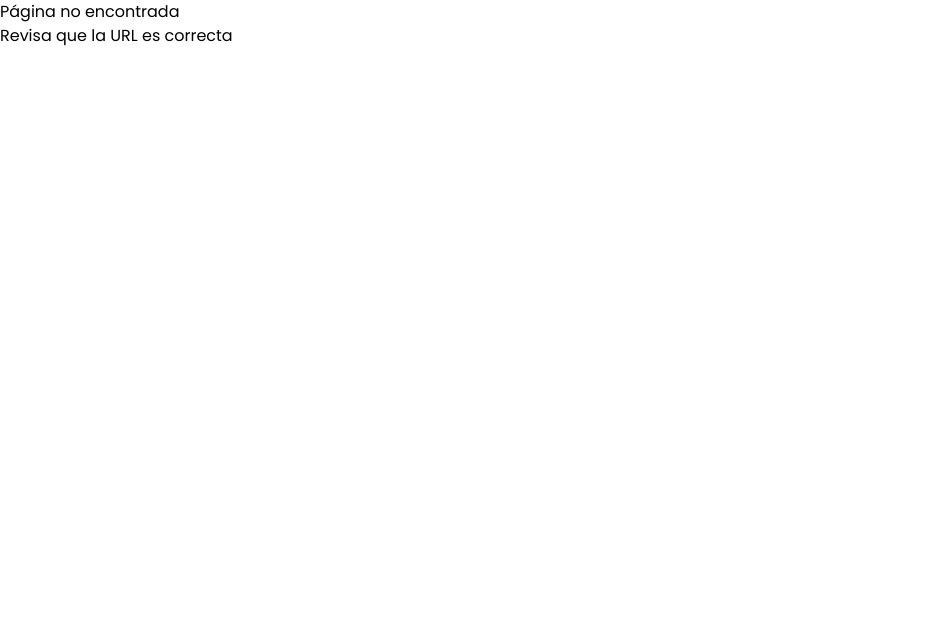
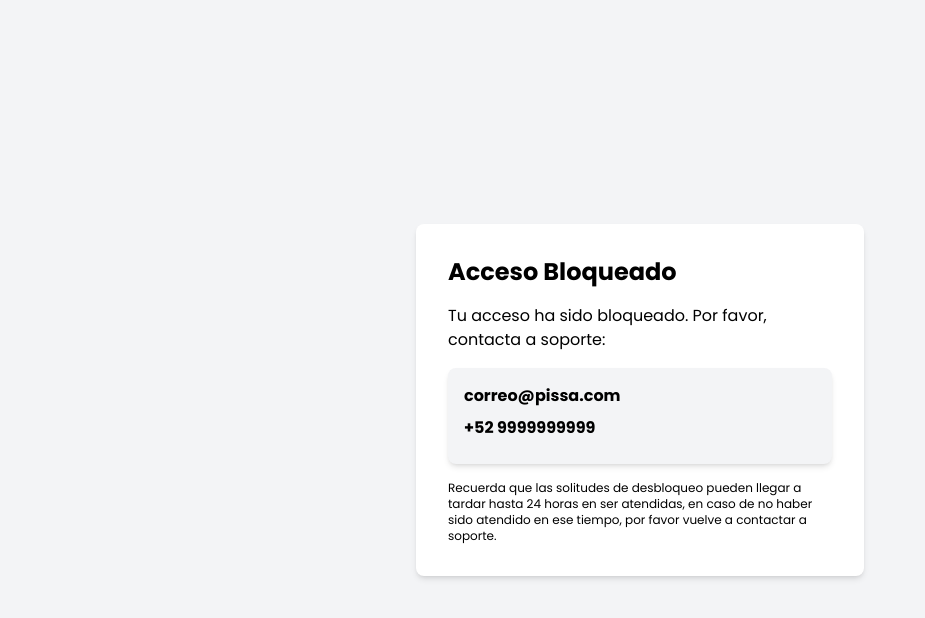
Before and after one commit to Mandarina-Lovers/sistema-contrataciones-grupo-pissa, a Next.js app: page /bloqueado in a window 1280 px wide. Before the commit this address had no page. Shown: the top 618 px of the page, without its empty margins (0-925 px from the left). Built offline with nearby package versions, Linux system fonts and the light colour scheme.

Commit message:
Added blocked screen

```diff
--- /dev/null
+++ b/app/bloqueado/page.tsx
@@ -0,0 +1,23 @@
+export default function Bloqueado() {
+  return (
+    <div className="flex flex-col items-center justify-center h-screen bg-gray-100">
+      <div className="bg-white p-4 rounded-lg shadow-md w-full max-w-md">
+        <h1 className="text-2xl font-bold m-4">Acceso Bloqueado</h1>
+        <p className="m-4">
+          Tu acceso ha sido bloqueado. Por favor, contacta a soporte:
+        </p>
+        <div className="m-4 bg-gray-100 p-4 rounded-lg shadow-md font-bold">
+          <ul>
+            <li className="mb-2">correo@pissa.com</li>
+            <li className="mb-2">+52 9999999999</li>
+          </ul>
+        </div>
+        <p className="text-xs m-4">
+          Recuerda que las solitudes de desbloqueo pueden llegar a tardar hasta
+          24 horas en ser atendidas, en caso de no haber sido atendido en ese
+          tiempo, por favor vuelve a contactar a soporte.
+        </p>
+      </div>
+    </div>
+  );
+}
--- a/middleware.ts
+++ b/middleware.ts
@@ -25,7 +25,7 @@ export async function middleware(request: NextRequest) {
   const { blocked, role } = await checkUserRes.json();
 
   if (blocked) {
-    return NextResponse.redirect(new URL("/blocked", request.url));
+    return NextResponse.redirect(new URL("/bloqueado", request.url));
   }
 
   // Redirect on /auth/redirector
```
